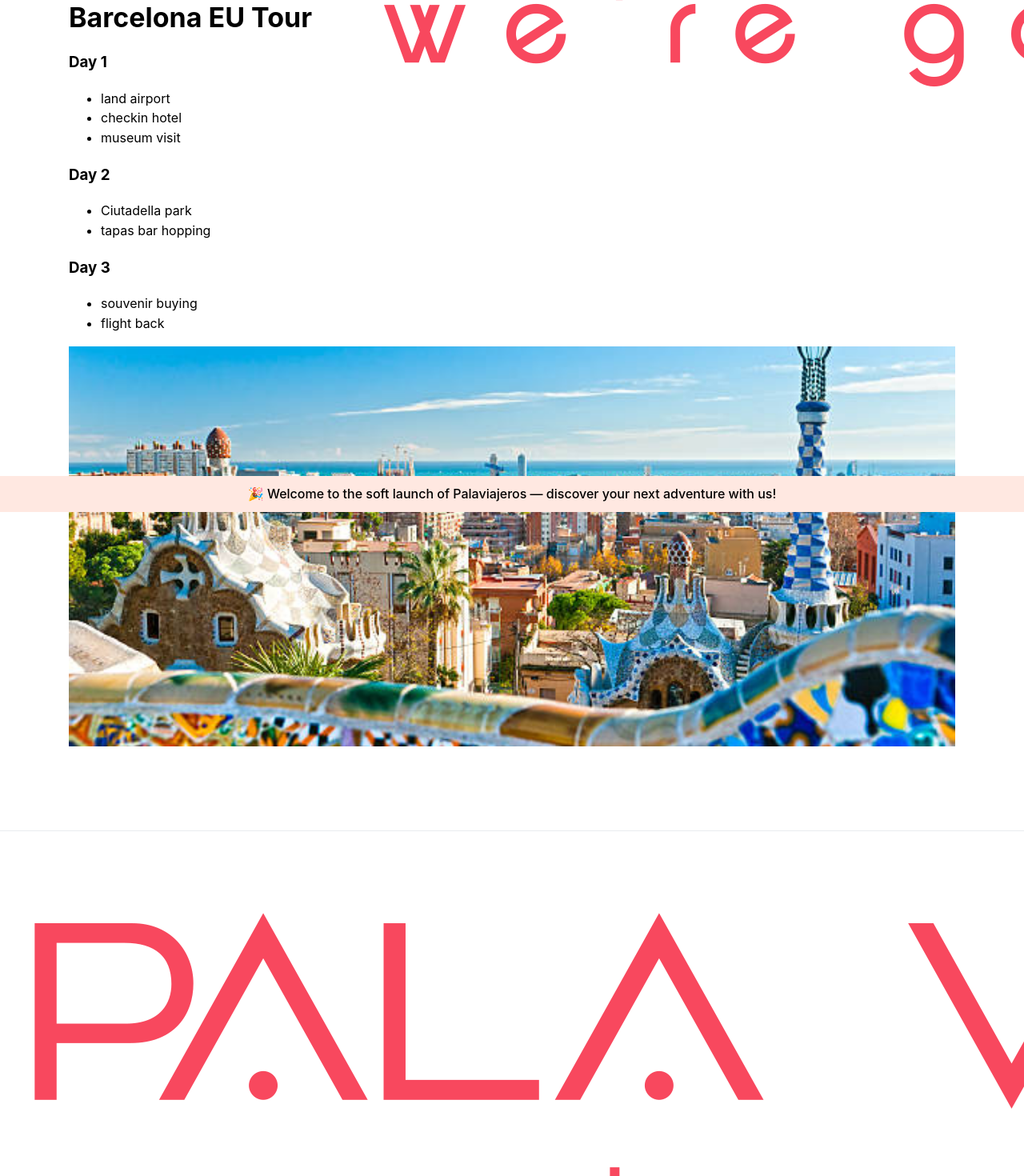
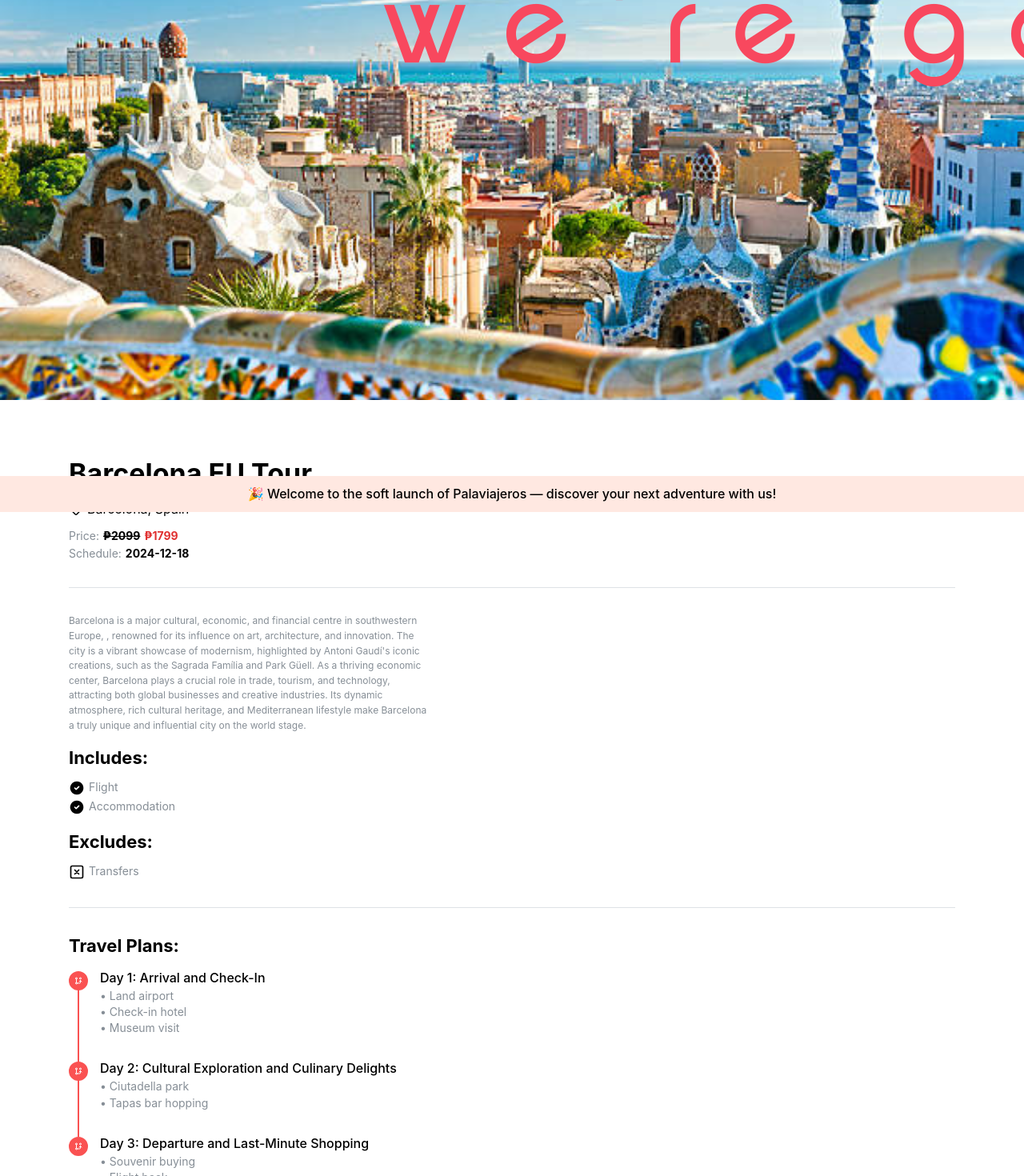
Before and after one commit to palaviajeros/palaviajeros-ui, a Next.js app: page /packages/barcelona in a window 1280 px wide. Shown: the part 160-1630 px from the top of the page at 80% size. Built offline with nearby package versions, Linux system fonts and the light colour scheme.

Commit message:
Add content to travel detail page

```diff
--- a/package.json
+++ b/package.json
@@ -23,6 +23,7 @@
     "date-fns": "^3.6.0",
     "dayjs": "^1.11.12",
     "embla-carousel-react": "^8.1.5",
+    "lodash": "^4.17.21",
     "next": "^14.2.5",
     "react": "^18",
     "react-dom": "^18",
@@ -38,6 +39,7 @@
     "@testing-library/react": "^16.0.0",
     "@testing-library/user-event": "^14.5.2",
     "@types/jest": "^29.5.12",
+    "@types/lodash": "^4.17.9",
     "@types/node": "^20",
     "@types/react": "^18",
     "@types/react-dom": "^18",
--- a/public/packages/travelpackages.json
+++ b/public/packages/travelpackages.json
@@ -9,51 +9,31 @@
         "code": "boracay-1",
         "name": "Boracay Summer Getaway",
         "isFlexible": true,
-        "tags": [
-          "best-seller",
-          "sale"
+        "tags": ["best-seller", "sale"],
+        "shortDescription": ["Enjoy the pristine white sand beaches in one of the best islands in the country!"],
+        "longDescription": [
+          "Enjoy the pristine white sand beaches in one of the best islands in the country! Discover the beauty of Boracay, home to some of the most pristine white-sand beaches in the Philippines, consistently ranked among the best islands in the world. Whether you're looking to unwind by the crystal-clear waters or indulge in thrilling water sports like kite surfing and paddleboarding, Boracay offers a perfect blend of relaxation and adventure. As the sun sets, the island transforms into a lively hub with beachfront bars, vibrant nightlife, and exciting fire shows that keep the party going long into the night. With its breathtaking sunsets and warm tropical ambiance, Boracay is a dream destination for beach lovers."
         ],
-        "description": [
-          "Enjoy the pristine white sand beaches in one of the best islands in the country!"
-        ],
-        "inclusions": [
-          "ACCOMMODATION",
-          "FLIGHT"
-        ],
-        "exclusions": [
-          "MEALS",
-          "TRANSFERS",
-          "TOURS"
-        ],
+        "location": ["Boracay, Philippines"],
+        "inclusions": ["ACCOMMODATION", "FLIGHT"],
+        "exclusions": ["MEALS", "TRANSFERS", "TOURS"],
         "days": 3,
-        "travelDates": [
-          "2024-09-10",
-          "2024-10-01"
-        ],
+        "travelDates": ["2024-09-10", "2024-10-01"],
         "itinerary": [
           {
             "dayNo": 1,
-            "activities": [
-              "land at caticlan",
-              "sea transfer",
-              "paragliding",
-              "tour to puka beach"
-            ]
+            "title": "Arrival and Adventure in Boracay",
+            "activities": ["Land at caticlan", "Sea transfer", "Paragliding", "Tour to puka beach"]
           },
           {
             "dayNo": 2,
-            "activities": [
-              "talipapa",
-              "dinner at the beach",
-              "barhopping"
-            ]
+            "title": "Local Experiences and Nightlife",
+            "activities": ["Talipapa", "Dinner at the beach", "Barhopping"]
           },
           {
             "dayNo": 3,
-            "activities": [
-              "souvenir buying",
-              "flight back"
-            ]
+            "title": "Souvenir Shopping and Departure",
+            "activities": ["Souvenir buying", "Flight back"]
           }
         ],
         "price": 2099,
@@ -62,51 +42,33 @@
       {
         "code": "palawan-1",
         "name": "Enjoy the Sun in Palawan Tour!",
-        "tags": [
-          "best-seller",
-          "featured"
+        "tags": ["best-seller", "featured"],
+        "shortDescription": [
+          "Palawan is a tropical paradise known for its stunning limestone cliffs, crystal-clear waters, and pristine beaches, making it a top destination for nature lovers and adventure seekers."
         ],
-        "description": [
-          "It's all you ever wanted and more! Enjoy the white sand beaches and snorkel through the corals underwater in the day and enjoy the vibrant party scene at night! We also offer guided island hopping tours."
+        "longDescription": [
+          "Palawan is a tropical paradise known for its stunning limestone cliffs, crystal-clear waters, and pristine beaches, making it a top destination for nature lovers and adventure seekers. It's all you ever wanted and more! Enjoy the white sand beaches and snorkel through the corals underwater in the day and enjoy the vibrant party scene at night! We also offer guided island hopping tours."
         ],
-        "inclusions": [
-          "ACCOMMODATION",
-          "FLIGHT",
-          "TOURS"
-        ],
-        "exclusions": [
-          "MEALS",
-          "TRANSFERS"
-        ],
+        "location": ["Palawan, Philippines"],
+        "inclusions": ["ACCOMMODATION", "FLIGHT", "TOURS"],
+        "exclusions": ["MEALS", "TRANSFERS"],
         "days": 3,
-        "travelDates": [
-          "2024-09-10",
-          "2024-10-01",
-          "2025-01-25"
-        ],
+        "travelDates": ["2024-09-10", "2024-10-01", "2025-01-25"],
         "itinerary": [
           {
             "dayNo": 1,
-            "activities": [
-              "land at el nido airport",
-              "check-in hotel"
-            ]
+            "title": "Arrival in El Nido: Welcome to Paradise",
+            "activities": ["Land at el nido airport", "Check-in hotel"]
           },
           {
             "dayNo": 2,
-            "activities": [
-              "island hopping",
-              "lunch at the island",
-              "barhopping"
-            ]
+            "title": "Island Adventures: Hopping and Nightlife",
+            "activities": ["Island hopping", "Lunch at the island", "Barhopping"]
           },
           {
             "dayNo": 3,
-            "activities": [
-              "island hopping 2",
-              "lunch at the boat",
-              "clubbing"
-            ]
+            "title": "Extended Island Exploration: Dining and Dancing",
+            "activities": ["Island hopping 2", "Lunch at the boat", "Clubbing"]
           }
         ],
         "price": 1395
@@ -115,64 +77,49 @@
         "code": "cebu-1",
         "name": "Cebu sinulog tour",
         "isFlexible": false,
-        "tags": [
-          "best-seller",
-          "featured"
-        ],
-        "description": [
+        "tags": ["best-seller", "featured"],
+        "shortDescription": [
           "Experience the biggest street party in the Philippines! While enjoying the best nature has to offer around Cebu!"
         ],
-        "inclusions": [
-          "ACCOMMODATION",
-          "FLIGHT",
-          "TOURS"
+        "longDescription": [
+          "Experience the biggest street party in the Philippines! While enjoying the best nature has to offer around Cebu! This lively celebration features colorful parades, traditional dances, and electrifying music that bring the streets to life. While enjoying the festivities, take the opportunity to explore Cebu’s stunning natural beauty, from its pristine white-sand beaches to its breathtaking waterfalls and lush landscapes. Whether you're soaking in the cultural richness or discovering the wonders of nature, Cebu offers an unforgettable experience."
         ],
-        "exclusions": [
-          "MEALS",
-          "TRANSFERS"
-        ],
+        "location": ["Cebu, Philippines"],
+        "inclusions": ["ACCOMMODATION", "FLIGHT", "TOURS"],
+        "exclusions": ["MEALS", "TRANSFERS"],
         "days": 4,
-        "travelDates": [
-          "2025-01-18",
-          "2025-01-25"
-        ],
+        "travelDates": ["2025-01-18", "2025-01-25"],
         "itinerary": [
           {
             "dayNo": 1,
-            "activities": [
-              "land at mactan international airport",
-              "land transfer to hotel",
-              "city tour",
-              "lunch in carcar"
-            ]
+            "title": "Arrival and City Exploration",
+            "activities": ["Land at mactan international airport", "Land transfer to hotel", "City tour", "Lunch in carcar"]
           },
           {
             "dayNo": 2,
-            "activities": [
-              "breakfast at hotel",
-              "city tour",
-              "wet market tour",
-              "lunch at cebu city center"
-            ]
+            "title": "Culinary and Cultural Day",
+            "activities": ["Breakfast at hotel", "City tour", "Wet market tour", "Lunch at cebu city center"]
           },
           {
             "dayNo": 3,
+            "title": "Adventure Awaits: Snorkeling and Diving in Southern Cebu",
             "activities": [
-              "breakfast at hotel",
-              "van ride to south of cebu",
-              "oslob whale shark snorkeling",
-              "moal boal sardine dive",
-              "checkin at hotel in moal boal"
+              "Breakfast at hotel",
+              "Van ride to south of cebu",
+              "Oslob whale shark snorkeling",
+              "Moal boal sardine dive",
+              "Check-in at hotel in moal boal"
             ]
           },
           {
             "dayNo": 4,
+            "title": "Thrilling Adventures: Canyoneering at Kawasan Falls",
             "activities": [
-              "breakfast at hotel",
-              "drive to kawasan falls",
-              "kawasan falls canyoneering",
-              "go back to hotel",
-              "dinner at moal boal"
+              "Breakfast at hotel",
+              "Drive to kawasan falls",
+              "Kawasan falls canyoneering",
+              "Go back to hotel",
+              "Dinner at moal boal"
             ]
           }
         ],
@@ -191,48 +138,31 @@
         "code": "barcelona",
         "name": "Barcelona EU Tour",
         "isFlexible": false,
-        "tags": [
-          "best-seller",
-          "sale"
+        "tags": ["best-seller", "sale"],
+        "shortDescription": ["Barcelona is a major cultural, economic, and financial centre in southwestern Europe"],
+        "longDescription": [
+          "Barcelona is a major cultural, economic, and financial centre in southwestern Europe, , renowned for its influence on art, architecture, and innovation. The city is a vibrant showcase of modernism, highlighted by Antoni Gaudí's iconic creations, such as the Sagrada Família and Park Güell. As a thriving economic center, Barcelona plays a crucial role in trade, tourism, and technology, attracting both global businesses and creative industries. Its dynamic atmosphere, rich cultural heritage, and Mediterranean lifestyle make Barcelona a truly unique and influential city on the world stage."
         ],
-        "description": [
-          "Barcelona is a major cultural, economic, and financial centre in southwestern Europe"
-        ],
-        "inclusions": [
-          "FLIGHT",
-          "ACCOMMODATION"
-        ],
-        "exclusions": [
-          "TRANSFERS"
-        ],
+        "location": ["Barcelona, Spain"],
+        "inclusions": ["FLIGHT", "ACCOMMODATION"],
+        "exclusions": ["TRANSFERS"],
         "days": 3,
-        "travelDates": [
-          "2024-12-18",
-          "2025-01-18",
-          "2025-01-25"
-        ],
+        "travelDates": ["2024-12-18", "2025-01-18", "2025-01-25"],
         "itinerary": [
           {
             "dayNo": 1,
-            "activities": [
-              "land airport",
-              "checkin hotel",
-              "museum visit"
-            ]
+            "title": "Arrival and Check-In",
+            "activities": ["Land airport", "Check-in hotel", "Museum visit"]
           },
           {
             "dayNo": 2,
-            "activities": [
-              "Ciutadella park",
-              "tapas bar hopping"
-            ]
+            "title": "Cultural Exploration and Culinary Delights",
+            "activities": ["Ciutadella park", "Tapas bar hopping"]
           },
           {
             "dayNo": 3,
-            "activities": [
-              "souvenir buying",
-              "flight back"
-            ]
+            "title": "Departure and Last-Minute Shopping",
+            "activities": ["Souvenir buying", "Flight back"]
           }
         ],
         "price": 2099,
@@ -242,48 +172,31 @@
         "code": "madrid",
         "name": "Madrid EU Tour",
         "isFlexible": false,
-        "tags": [
-          "best-seller",
-          "sale"
+        "tags": ["best-seller", "sale"],
+        "shortDescription": ["Madrid is the capital of Spain and lies in the center of the Iberian Peninsula."],
+        "longDescription": [
+          "Madrid is the capital of Spain and lies in the center of the Iberian Peninsula, making it the geographic and cultural center of the country. Known for its rich history, stunning architecture, and lively atmosphere, Madrid offers visitors a unique blend of old-world charm and modern sophistication. From the grand Royal Palace to the bustling streets of Puerta del Sol, the city is filled with iconic landmarks, world-class museums, and a thriving culinary scene. With its sunny climate and energetic spirit, Madrid is a city that captivates at every turn."
         ],
-        "description": [
-          "Madrid is the capital of Spain and lies in the center of the Iberian Peninsula."
-        ],
-        "inclusions": [
-          "FLIGHT",
-          "ACCOMMODATION"
-        ],
-        "exclusions": [
-          "TRANSFERS"
-        ],
+        "location": ["Madrid, Spain"],
+        "inclusions": ["FLIGHT", "ACCOMMODATION"],
+        "exclusions": ["TRANSFERS"],
         "days": 3,
-        "travelDates": [
-          "2024-12-18",
-          "2025-01-18",
-          "2025-01-25"
-        ],
+        "travelDates": ["2024-12-18", "2025-01-18", "2025-01-25"],
         "itinerary": [
           {
             "dayNo": 1,
-            "activities": [
-              "land airport",
-              "checkin hotel",
-              "museum visit"
-            ]
+            "title": "Arrival and Check-In",
+            "activities": ["Land airport", "Check-in hotel", "Museum visit"]
           },
           {
             "dayNo": 2,
-            "activities": [
-              "Ciutadella park",
-              "tapas bar hopping"
-            ]
+            "title": "Cultural Exploration and Culinary Delights",
+            "activities": ["Ciutadella park", "Tapas bar hopping"]
           },
           {
             "dayNo": 3,
-            "activities": [
-              "souvenir buying",
-              "flight back"
-            ]
+            "title": "Departure and Last-Minute Shopping",
+            "activities": ["Souvenir buying", "Flight back"]
           }
         ],
         "price": 2399
@@ -292,48 +205,31 @@
         "code": "granada",
         "name": "Granada EU Tour",
         "isFlexible": true,
-        "tags": [
-          "featured",
-          "sale"
+        "tags": ["featured", "sale"],
+        "shortDescription": ["Granada is located at the foot of the Sierra Nevada"],
+        "longDescription": [
+          "Granada is located at the foot of the Sierra Nevada mountains in southern Spain, within the region of Andalusia. This enchanting city is renowned for its stunning blend of Moorish and Spanish Renaissance architecture, most notably exemplified by the majestic Alhambra Palace, a UNESCO World Heritage site. Set against the backdrop of snow-capped peaks, Granada offers breathtaking views and a diverse landscape that transitions from mountains to rolling hills."
         ],
-        "description": [
-          "Granada is located at the foot of the Sierra Nevada"
-        ],
-        "inclusions": [
-          "ACCOMMODATION",
-          "FLIGHT"
-        ],
-        "exclusions": [
-          "MEALS",
-          "TRANSFERS"
-        ],
+        "location": ["Granada, Spain"],
+        "inclusions": ["ACCOMMODATION", "FLIGHT", "TRAVEL INSURANCE", "AIRPORT TRANSFERS", "ENGLISH-SPEAKING GUIDED TOURS"],
+        "exclusions": ["MEALS", "TRANSFERS"],
         "days": 3,
-        "travelDates": [
-          "2024-08-01",
-          "2024-11-24"
-        ],
+        "travelDates": ["2024-08-01", "2024-11-24"],
         "itinerary": [
           {
             "dayNo": 1,
-            "activities": [
-              "land airport",
-              "checkin hotel",
-              "museum visit"
-            ]
+            "title": "Arrival and Check-In",
+            "activities": ["Land airport", "Check-in hotel", "Museum visit"]
           },
           {
             "dayNo": 2,
-            "activities": [
-              "Ciutadella park",
-              "tapas bar hopping"
-            ]
+            "title": "Cultural Exploration and Culinary Delights",
+            "activities": ["Ciutadella park", "Tapas bar hopping"]
           },
           {
             "dayNo": 3,
-            "activities": [
-              "souvenir buying",
-              "flight back"
-            ]
+            "title": "Departure and Last-Minute Shopping",
+            "activities": ["Souvenir buying", "Flight back"]
           }
         ],
         "price": 2799,
@@ -344,29 +240,25 @@
   {
     "countryCode": "ID",
     "countryName": "Indonesia",
-    "description": "Marvel at the mystical temples, the marvelous beaches and the exotic wildlife of Indonesia.",
+    "shortDescription": ["Marvel at the mystical temples, the marvelous beaches and the exotic wildlife of Indonesia."],
+    "longDescription": [
+      "Marvel at the mystical temples, the marvelous beaches and the exotic wildlife of Indonesia. Discover the enchanting beauty of Indonesia, where ancient mystical temples stand as a testament to the country’s rich cultural heritage. Explore pristine, sun-kissed beaches that stretch along stunning coastlines, offering endless opportunities for relaxation and adventure. Immerse yourself in the lush landscapes and encounter diverse, exotic wildlife that thrive in the country’s tropical rainforests and natural reserves."
+    ],
     "packages": [],
     "tours": [
       {
         "code": "bali-1",
         "name": "Ubud Art Village Tour",
-        "description": [
-          ""
-        ],
+        "description": [""],
         "tags": [],
-        "inclusions": [
-          "TOURS"
-        ],
-        "exclusions": [
-          "FLIGHT",
-          "MEALS",
-          "ACCOMMODATION",
-          "TRANSFERS"
-        ],
+        "location": ["Bali, Indonesia"],
+        "inclusions": ["TOURS"],
+        "exclusions": ["FLIGHT", "MEALS", "ACCOMMODATION", "TRANSFERS"],
         "days": 1,
         "itinerary": [
           {
             "dayNo": 1,
+            "title": "Ubud: A Journey Through Art, Nature, and Tradition",
             "activities": [
               "Ubud Art & Culture Village",
               "Sacred Monkey Forest Sanctuary",
--- a/src/app/components/TravelPackageCard/TravelPackageCard.tsx
+++ b/src/app/components/TravelPackageCard/TravelPackageCard.tsx
@@ -32,7 +32,7 @@ export default function TravelPackageCard({ travelPackage }: TravelPackageCardPr
         {travelPackage.days} days trip
       </Badge>
       <Text size="sm" c="dimmed">
-        {travelPackage.description}
+        {travelPackage.shortDescription}
       </Text>
       <Flex align="flex-end" flex={1}>
         <Text fw="bold" fz="sm" td={travelPackage.salePrice ? "line-through" : "none"}>
--- a/src/app/components/TravelPackageRow/TravelPackageRow.tsx
+++ b/src/app/components/TravelPackageRow/TravelPackageRow.tsx
@@ -116,7 +116,7 @@ const TravelPackageRow = ({ tourPackage }: TravelPackageProps) => {
                   );
                 })}
             </Flex>
-            {tourPackage.description.map((description, index) => {
+            {tourPackage.shortDescription.map((description, index) => {
               return (
                 <Text
                   key={`description-${index}`}
--- /dev/null
+++ b/src/app/packages/[packageCode]/TimelineItinerary.tsx
@@ -0,0 +1,28 @@
+"use client";
+
+import { Text, Timeline } from "@mantine/core";
+import { TravelPackage } from "@/app/shared/domain/travelPackage";
+import { IconGitBranch } from "@tabler/icons-react";
+interface TimelineItineraryProps {
+  tp: TravelPackage;
+}
+
+function TimelineItinerary({ tp }: TimelineItineraryProps) {
+  return (
+    <Timeline active={2} bulletSize={24} lineWidth={2}>
+      {tp.itinerary.map(itinerary => {
+        return (
+          <Timeline.Item key={itinerary.dayNo} bullet={<IconGitBranch size={12} />} title={`Day ${itinerary.dayNo}: ${itinerary.title}`}>
+            {itinerary.activities.map((activity, index) => (
+              <Text c="dimmed" size="sm" key={index}>
+                • {activity}
+              </Text>
+            ))}
+          </Timeline.Item>
+        );
+      })}
+    </Timeline>
+  );
+}
+
+export default TimelineItinerary;
--- a/src/app/packages/[packageCode]/page.tsx
+++ b/src/app/packages/[packageCode]/page.tsx
@@ -1,36 +1,87 @@
 import { filterPackagesPerCountry } from "@/app/actions/dataLoader";
 import Image from "next/image";
-import { Box, Title, Container } from "@mantine/core";
-
+import { Box, Title, Container, Flex, Text, Divider, Timeline } from "@mantine/core";
+import { IconMapPin, IconCircleCheckFilled, IconSquareX } from "@tabler/icons-react";
+import _ from "lodash";
+import TimelineItinerary from "./TimelineItinerary";
 interface PackageDetailsPageProps {
   packageCode: string;
 }
 
 export default async function PackageDetailsPage({ params }: { params: PackageDetailsPageProps }) {
   const travelPackage = await filterPackagesPerCountry(p => p.code === params.packageCode);
-
   return (
     <>
       {travelPackage.map(tp => {
         return (
-          <Container key={tp.code} size="xl" p={{ base: "50px 30px", sm: "50px", lg: "100px 70px" }}>
-            <Title>{tp.name}</Title>
-            {tp.itinerary.map(itinerary => {
-              return (
-                <div key={itinerary.dayNo}>
-                  <h3>Day {itinerary.dayNo}</h3>
-                  <ul>
-                    {itinerary.activities.map((activity, index) => (
-                      <li key={index}>{activity}</li>
-                    ))}
-                  </ul>
-                </div>
-              );
-            })}
-            <Box pos="relative" w="100%" h={500}>
+          <div key={tp.code}>
+            <Box pos="relative" w="100vw" h={600} style={{ marginLeft: "calc(50% - 50vw)" }}>
               <Image fill style={{ objectFit: "cover" }} src={travelPackage[0].imageUrls[1]} alt={params.packageCode} />
             </Box>
-          </Container>
+            <Container size="xl" p={{ base: "50px 30px", sm: "50px", lg: "70px" }}>
+              <Title>{tp.name}</Title>
+              <Flex mt="xs">
+                <IconMapPin stroke={2} width="18px" />
+                <Text ml="5px">{tp.location}</Text>
+              </Flex>
+              <Box mt="xs">
+                <Flex>
+                  <Text c="gray" fz="sm">
+                    Price:
+                  </Text>
+                  <Text fw="bold" ml="5px" fz="sm" td={tp.salePrice ? "line-through" : "none"}>
+                    ₱{tp.price}
+                  </Text>
+                  <Text fw="bold" ml="5px" fz="sm" display={tp.salePrice ? "block" : "none"} c="var(--mantine-color-red-8)">
+                    ₱{tp.salePrice}
+                  </Text>
+                </Flex>
+                <Flex>
+                  <Text c="gray" fz="sm">
+                    Schedule:
+                  </Text>
+                  <Text fw="bold" ml="5px" fz="sm">
+                    {tp.travelDates[0].toString()}
+                  </Text>
+                </Flex>
+              </Box>
+              <Divider my="xl" />
+              <Text mt="xs" fz="xs" c="gray" maw="450px">
+                {tp.longDescription}
+              </Text>
+              <Box mt="md">
+                <Title order={3} mb="xs">
+                  Includes:
+                </Title>
+                {tp.inclusions.map(t => (
+                  <Flex key={t}>
+                    <IconCircleCheckFilled width="20px" stroke={2} />
+                    <Text c="gray" fz="sm" ml="5px">
+                      {_.startCase(_.toLower(t))}
+                    </Text>
+                  </Flex>
+                ))}
+              </Box>
+              <Box mt="md">
+                <Title order={3} mb="xs">
+                  Excludes:
+                </Title>
+                {tp.exclusions.map(t => (
+                  <Flex key={t}>
+                    <IconSquareX width="20px" stroke={2} />
+                    <Text c="gray" fz="sm" ml="5px">
+                      {_.startCase(_.toLower(t))}
+                    </Text>
+                  </Flex>
+                ))}
+              </Box>
+              <Divider my="xl" />
+              <Title order={3} mb="md">
+                Travel Plans:
+              </Title>
+              <TimelineItinerary tp={tp} />
+            </Container>
+          </div>
         );
       })}
     </>
--- a/src/app/shared/domain/dayPlan.ts
+++ b/src/app/shared/domain/dayPlan.ts
@@ -1,4 +1,5 @@
 export interface DayPlan {
   dayNo: number;
+  title: string;
   activities: string[];
 }
--- a/src/app/shared/domain/tour.ts
+++ b/src/app/shared/domain/tour.ts
@@ -4,7 +4,9 @@ import { DayPlan } from "@/app/shared/domain/dayPlan";
 export interface Tour {
   code: string;
   name: string;
-  description: string[];
+  shortDescription: string[];
+  longDescription: string[];
+  location: string[];
   inclusions: Services[];
   exclusions: Services[];
   days: number;
```
Also changed, not shown: 1 other file (tests, documents, lock files or other folders).
